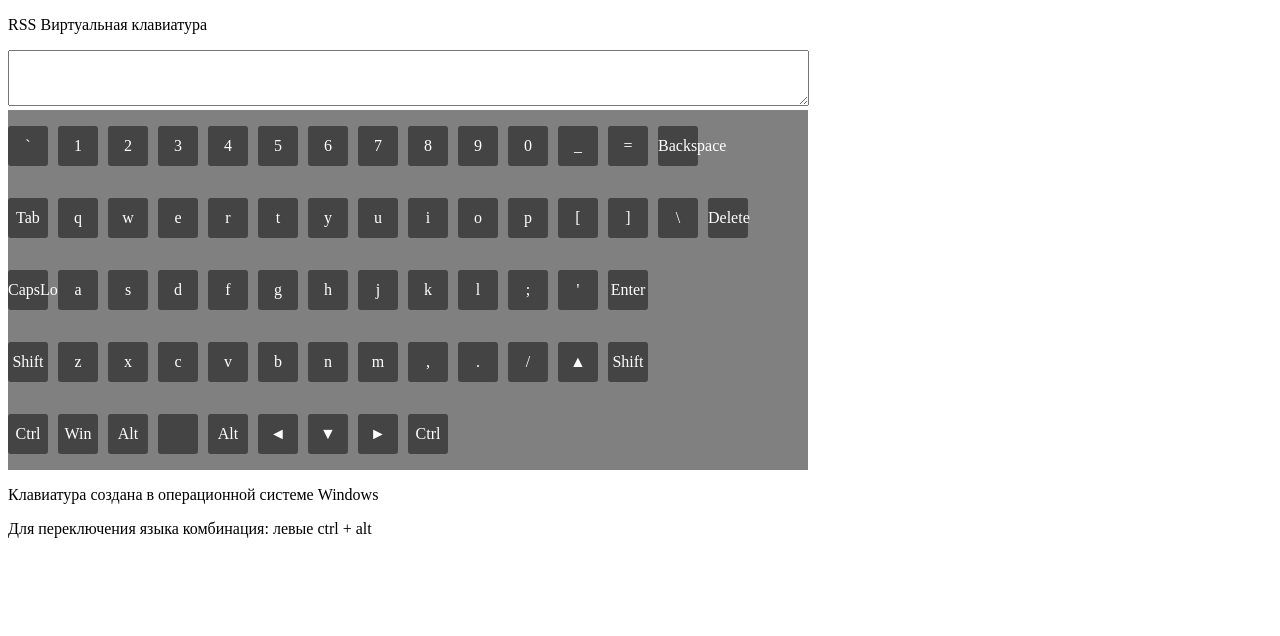
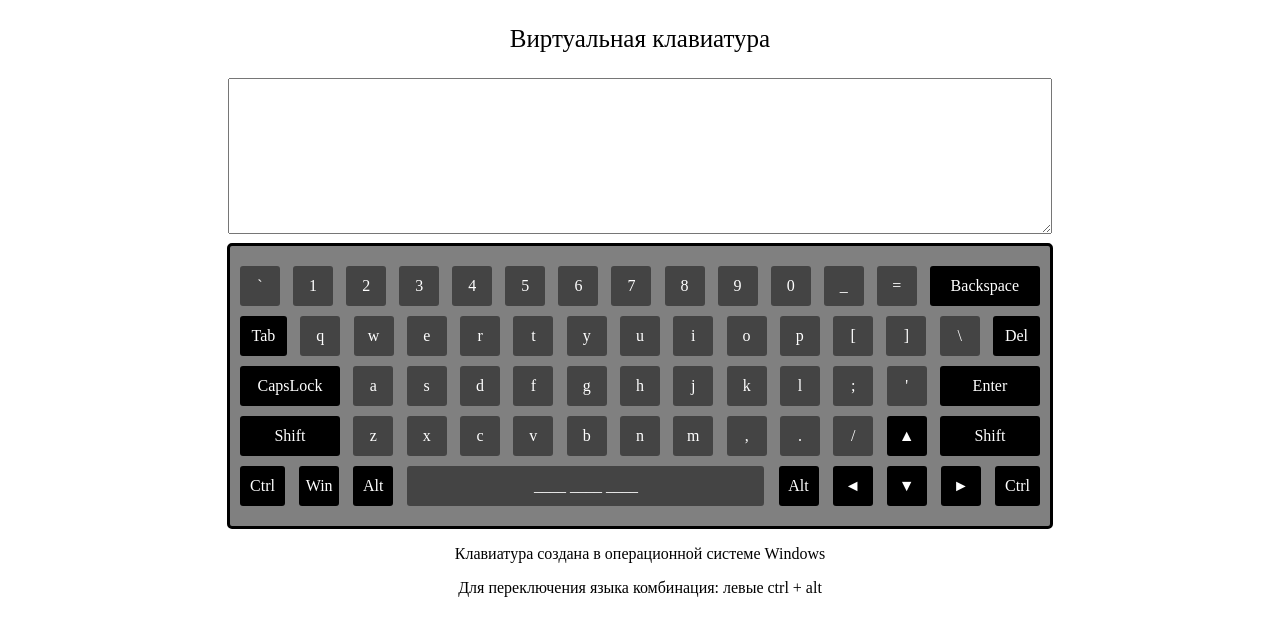
Before and after one commit to BarsNew/virtual-keyboard, a plain HTML site: page index.html in a window 1280 px wide. Drawn offline with Linux system fonts and the light colour scheme.

Commit message:
feat: add design (Mon, 01 May 2023,17:46:24)

```diff
--- a/script.js
+++ b/script.js
@@ -76,7 +76,7 @@ const createElement = () => {
 
   const title = document.createElement('p');
 
-  title.innerText = 'RSS Виртуальная клавиатура';
+  title.innerText = 'Виртуальная клавиатура';
   title.classList.add('vkeyboard__title');
 
   const textarea = document.createElement('textarea');
@@ -126,7 +126,7 @@ const createElement = () => {
   const bracketLeft = createKey('BracketLeft', '[','{','[','{','х','Х','Х','х');
   const bracketRight = createKey('VracketRight', ']','}',']','}','ъ','Ъ','Ъ','ъ');
   const backslash = createKey('Vackslash', '\\','|','\\','|','\\','/','\\','/');
-  const del = createKey('Delete');
+  const del = createKey('Delete', 'Del', 'Del', 'Del', 'Del', 'Del', 'Del', 'Del', 'Del');
 
   vkeyboardRow2.append(tab, keyQ, keyW, keyE, keyR, keyT, keyY, keyU, keyI, keyO, keyP, bracketLeft, bracketRight, backslash, del);
 
@@ -152,7 +152,7 @@ const createElement = () => {
   const vkeyboardRow4 = document.createElement('div');
   vkeyboardRow4.classList.add('vkeyboard__row')
 
-  const shiftLeft = createKey('shiftLeft', 'Shift', 'Shift', 'Shift', 'Shift', 'Shift', 'Shift', 'Shift', 'Shift');
+  const shiftLeft = createKey('ShiftLeft', 'Shift', 'Shift', 'Shift', 'Shift', 'Shift', 'Shift', 'Shift', 'Shift');
   const keyZ = createKey('KeyZ', 'z','Z','Z','z','я','Я','Я','я');
   const keyX= createKey('KeyX', 'x','X','X','x','ч','Ч','Ч','ч');
   const keyC = createKey('KeyC', 'c','C','C','c','с','С','С','с');
@@ -174,7 +174,7 @@ const createElement = () => {
   const controlLeft = createKey('ControlLeft', 'Ctrl', 'Ctrl', 'Ctrl', 'Ctrl', 'Ctrl', 'Ctrl', 'Ctrl', 'Ctrl');
   const metaLeft = createKey('MetaLeft', 'Win', 'Win', 'Win', 'Win', 'Win', 'Win', 'Win', 'Win');
   const altLeft = createKey('AltLeft', 'Alt', 'Alt', 'Alt', 'Alt', 'Alt', 'Alt', 'Alt', 'Alt');
-  const space = createKey('Space', ' ', ' ', ' ', ' ', ' ', ' ', ' ', ' ');
+  const space = createKey('Space', '____ ____ ____', '____ ____ ____', '____ ____ ____', '____ ____ ____', '____ ____ ____', '____ ____ ____', '____ ____ ____', '____ ____ ____');
   const altRight = createKey('AltRight', 'Alt', 'Alt', 'Alt', 'Alt', 'Alt', 'Alt', 'Alt', 'Alt' );
   const arrowLeft = createKey('ArrowLeft', '◄', '◄', '◄', '◄', '◄', '◄', '◄', '◄' );
   const arrowDown = createKey('ArrowDown', '▼', '▼', '▼', '▼', '▼', '▼', '▼', '▼');
@@ -366,7 +366,7 @@ document.onkeydown = function (event) {
     textarea.selectionStart = textarea.selectionEnd = 0;
     return false;
   }
-  else if (letter  === 'MetaLeft' || letter  === 'ControlLeft' || letter  === 'AltLeft') {
+  else if (letter  === 'MetaLeft' || letter  === 'ControlLeft' || letter  === 'AltLeft' || letter  === 'ShiftLeft' || letter  === 'AltRight' || letter  === 'ControlRight' || letter === 'ShiftRight') {
     return false;
   }
   else if (letter  === 'CapsLock') {
@@ -377,7 +377,7 @@ document.onkeydown = function (event) {
   else {
     let position = textarea.selectionStart;
     const selectionStart = textarea.selectionStart;
-    const selectionEnd = textarea.selectionEnd;
+    //const selectionEnd = textarea.selectionEnd;
 
     letter = span.querySelector('span:not(.hidden)');
     text = text.slice(0, selectionStart) + letter.innerText + text.slice(selectionStart);
@@ -538,26 +538,30 @@ window.addEventListener('load', function() {
 
 document.addEventListener('keydown', function(event) {
   if (event.getModifierState('Shift')) {
-    vKeyboard.querySelector('.shiftLeft').classList.add('vkeyboard__key_activ');
+
     if (!shiftActive) {
+
       const ev = new KeyboardEvent('keydown', { code: 'CapsLock' });
 
       document.dispatchEvent(ev);
+      vKeyboard.querySelector('.ShiftLeft').classList.add('vkeyboard__key_activ');
+      vKeyboard.querySelector('.CapsLock').classList.toggle('vkeyboard__key_activ');
       shiftActive = true;
-      vKeyboard.querySelector('.CapsLock').classList.toggle('vkeyboard__key_activ');
     }
   }
 });
 
 document.addEventListener('keyup', function(event) {
   if (event.key === 'Shift') {
-    vKeyboard.querySelector('.shiftLeft').classList.remove('vkeyboard__key_activ');
+
     if (shiftActive) {
+
       const ev = new KeyboardEvent('keydown', { code: 'CapsLock' });
 
       document.dispatchEvent(ev);
+      vKeyboard.querySelector('.ShiftLeft').classList.remove('vkeyboard__key_activ');
+      vKeyboard.querySelector('.CapsLock').classList.toggle('vkeyboard__key_activ');
       shiftActive = false;
-      vKeyboard.querySelector('.CapsLock').classList.toggle('vkeyboard__key_activ');
     }
   }
 });
--- a/style.css
+++ b/style.css
@@ -1,20 +1,34 @@
 .hidden {
   display: none;
+}
+
+.vkeyboard {
+  text-align: center;
+}
+
+.vkeyboard__title {
+  font-size: 25px;
+}
+
+.vkeyboard__textarea {
+  width: 818px;
+  height: 150px;
 }
 
 .vkeyboard__body {
   width: 800px;
   background-color: gray;
-}
-
-.vkeyboard__textarea {
-  width: 795px;
-  height: 50px;
+  padding: 10px;
+  border: 3px solid #000;
+  border-radius: 5px;
+  margin: 5px auto;
 }
 
 .vkeyboard__row {
   display: flex;
   gap: 10px;
+  justify-content: space-between;
+  margin: 10px 0px;
 }
 
 .vkeyboard__key {
@@ -26,8 +40,60 @@
   border-radius: 3px;
   cursor: pointer;
   line-height: 40px;
+  margin: 0;
+}
+
+.CapsLock,
+.Enter,
+.ShiftLeft,
+.ShiftRight {
+  width: 100px;
+}
+
+.Space {
+  width: 357px;
+}
+
+.Backspace {
+  width: 110px;
+}
+
+.ControlLeft,
+.ControlRight {
+  width: 45px;
+}
+
+.Delete,
+.Tab {
+  width: 47px;
+}
+
+.MetaLeft,
+.AltLeft,
+.AltRight,
+.ArrowUp,
+.ArrowLeft,
+.ArrowDown,
+.ArrowRight,
+.Delete,
+.Tab,
+.ControlLeft,
+.ControlRight,
+.Backspace,
+.CapsLock,
+.Enter,
+.ShiftLeft,
+.ShiftRight {
+  background-color: #000;
+}
+
+.vkeyboard__key:hover {
+  background-color: #fff;
+  color: #000;
 }
 
 .vkeyboard__key_activ {
-  background-color: greenyellow;
+  background-color: greenyellow !important;
+  color: #000;
+  /*border-radius: 20px;*/
 }
```
